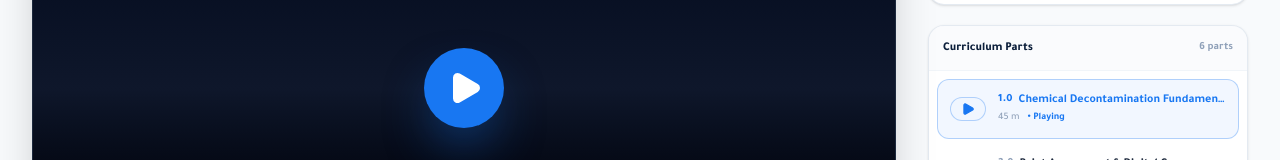
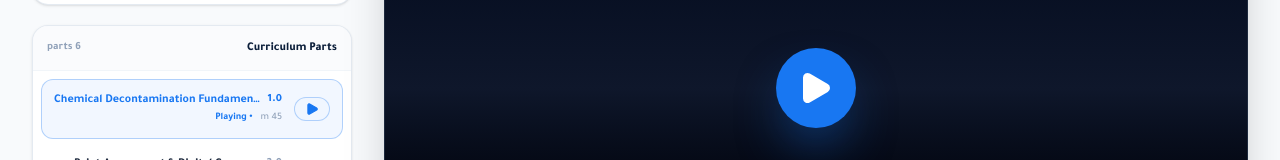
Before and after one commit to Muaz-Aldalil/Knzin, a Next.js app in the folder frontend/: page /en/lessons/auto-detailing in a window 1280 px wide. Shown: the part 477-637 px from the top of the page. Built offline with nearby package versions, Linux system fonts and the light colour scheme; no server answers.

Commit message:
fix(layout): decouple navbar direction from main content layout to prevent application mirroring

```diff
--- a/frontend/src/app/[locale]/layout.tsx
+++ b/frontend/src/app/[locale]/layout.tsx
@@ -74,7 +74,7 @@ export default async function LocaleLayout({
               <NavigationProgressBar />
               <HeaderHUD />
               <ActivityTicker />
-              <main className="flex-1 max-w-7xl w-full mx-auto px-4 sm:px-6 lg:px-8 py-8">
+              <main className="flex-1 max-w-7xl w-full mx-auto px-4 sm:px-6 lg:px-8 py-8" dir="rtl">
                 {children}
               </main>
               <Footer />
--- a/frontend/src/app/globals.css
+++ b/frontend/src/app/globals.css
@@ -253,3 +253,12 @@ body {
     animation: none;
   }
 }
+
+/* Decoupled language & text direction:
+   When locale is English, text content (paragraphs, headings, inputs, descriptions, lists)
+   renders with natural LTR reading direction, while surrounding layout, grids, and columns
+   remain structurally stable.
+*/
+html[lang="en"] main :where(p, h1, h2, h3, h4, h5, h6, input, textarea, select, .prose, label, li) {
+  direction: ltr;
+}
--- a/frontend/src/components/layout/ActivityTicker.tsx
+++ b/frontend/src/components/layout/ActivityTicker.tsx
@@ -28,6 +28,7 @@ export function ActivityTicker() {
   return (
     <div
       role="region"
+      dir={locale === 'ar' ? 'rtl' : 'ltr'}
       aria-label={locale === 'ar' ? 'شريط النشاط المباشر' : 'Live Activity Ticker'}
       className="h-10 w-full bg-surface-secondary/85 backdrop-blur-xs border-b border-border-subtle overflow-hidden relative flex items-center group z-30 select-none"
     >
--- a/frontend/src/components/layout/HeaderHUD.tsx
+++ b/frontend/src/components/layout/HeaderHUD.tsx
@@ -132,6 +132,7 @@ export default function HeaderHUD() {
 
   return (
     <header
+      dir={isRtl ? 'rtl' : 'ltr'}
       className={`sticky top-0 z-40 w-full text-content-primary transition-colors duration-150 border-b ${
         isScrolled
           ? 'bg-surface/85 dark:bg-surface/85 border-border-subtle shadow-2xs'
--- a/frontend/src/components/layout/MobileNavSheet.tsx
+++ b/frontend/src/components/layout/MobileNavSheet.tsx
@@ -66,6 +66,7 @@ export default function MobileNavSheet({
     <Sheet open={open} onOpenChange={onOpenChange}>
       <SheetContent
         side={isRtl ? 'right' : 'left'}
+        dir={isRtl ? 'rtl' : 'ltr'}
         className="w-[85vw] sm:max-w-sm flex flex-col justify-between p-6 bg-surface border-border-subtle"
       >
         <div className="space-y-6">
```
